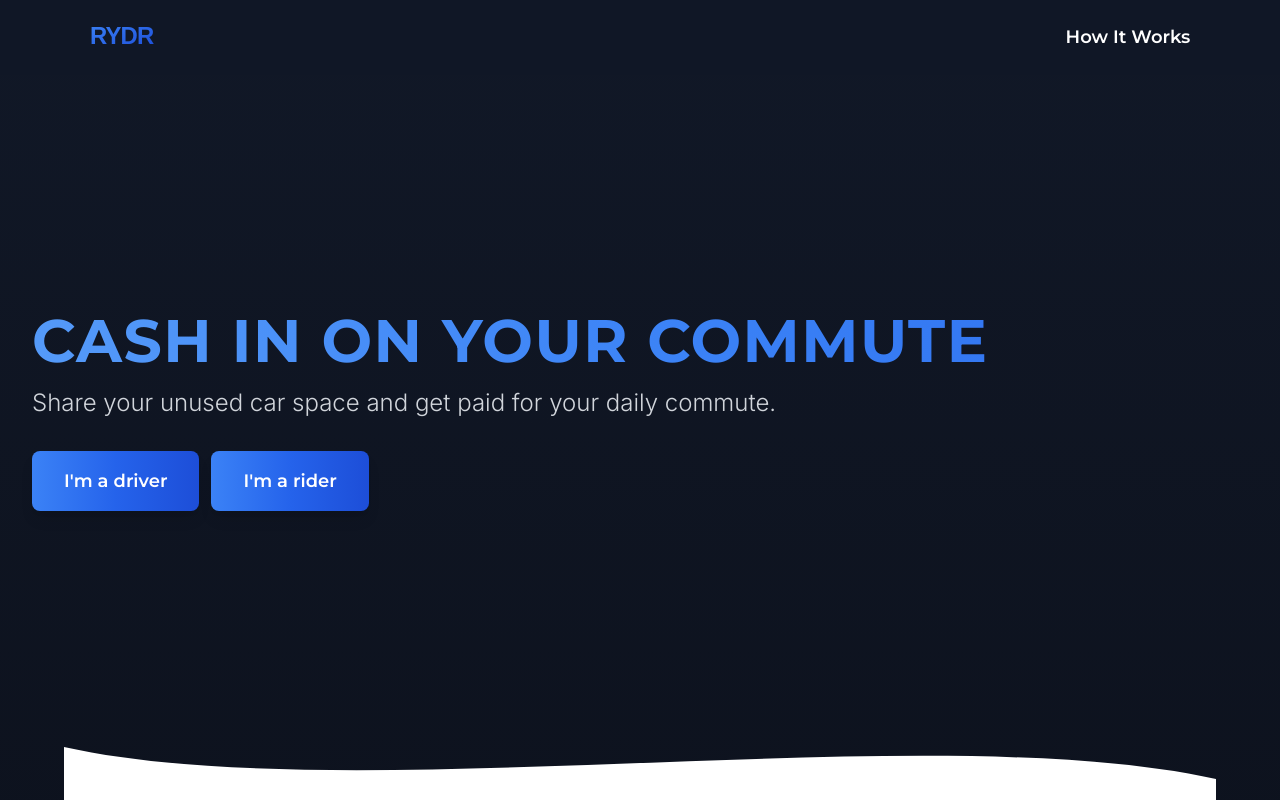
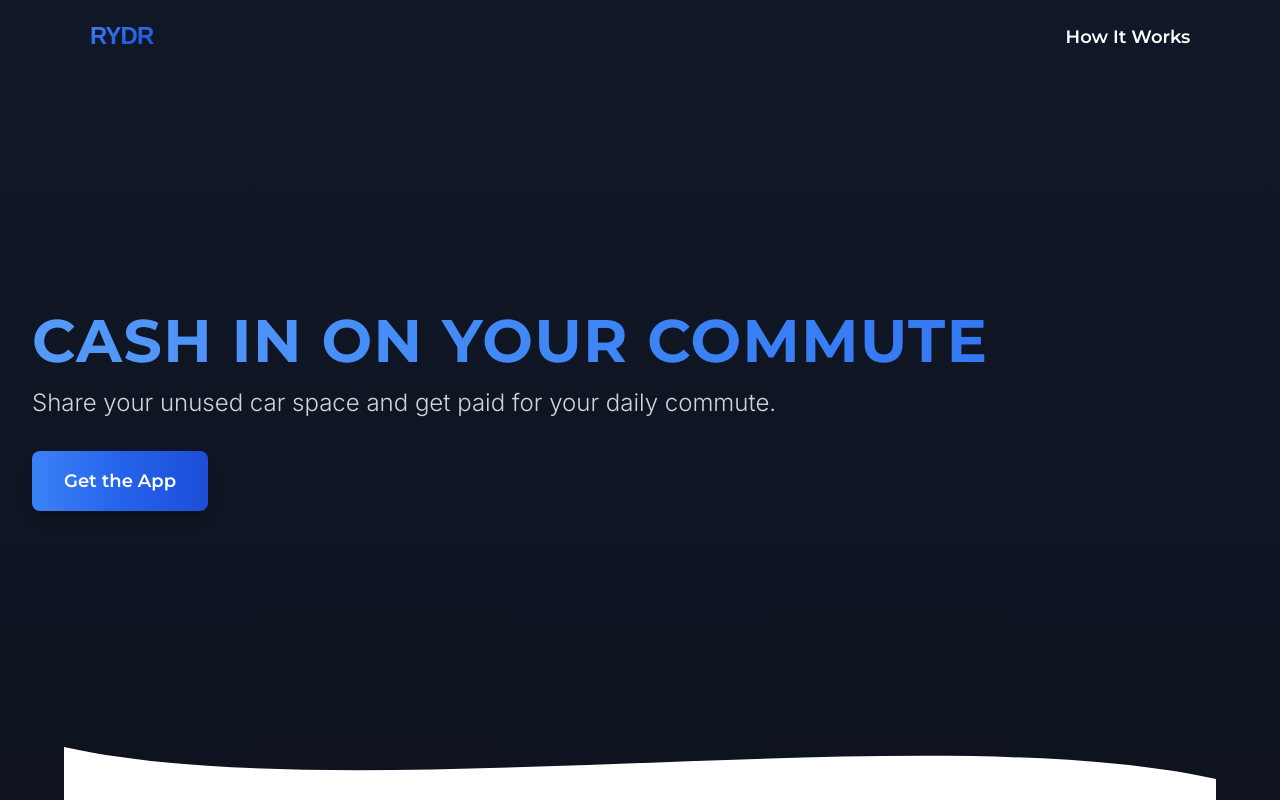
Before and after one commit to anoushkanarayan/rydr, a Next.js app: page / in a window 1280 px wide. Shown: the top 800 px of the page. Built offline with nearby package versions, Linux system fonts and the light colour scheme.

Commit message:
appbased

```diff
--- a/src/app/page.tsx
+++ b/src/app/page.tsx
@@ -36,12 +36,9 @@ export default function Home() {
             Share your unused car space and get paid for your daily commute.
           </p>
         </div>
-        <div className="flex flex-col sm:flex-row gap-3 justify-start mt-8">
+        <div className="flex flex-col items-start mt-8">
           <button className="font-display px-8 py-4 text-lg font-semibold rounded-lg bg-gradient-to-r from-blue-500 via-blue-600 to-blue-700 hover:from-blue-600 hover:via-blue-700 hover:to-blue-800 transition-all duration-200 text-white shadow-lg hover:shadow-xl">
-            I'm a driver
-          </button>
-          <button className="font-display px-8 py-4 text-lg font-semibold rounded-lg bg-gradient-to-r from-blue-500 via-blue-600 to-blue-700 hover:from-blue-600 hover:via-blue-700 hover:to-blue-800 transition-all duration-200 text-white shadow-lg hover:shadow-xl">
-            I'm a rider
+            Get the App
           </button>
         </div>
       </main>
```
